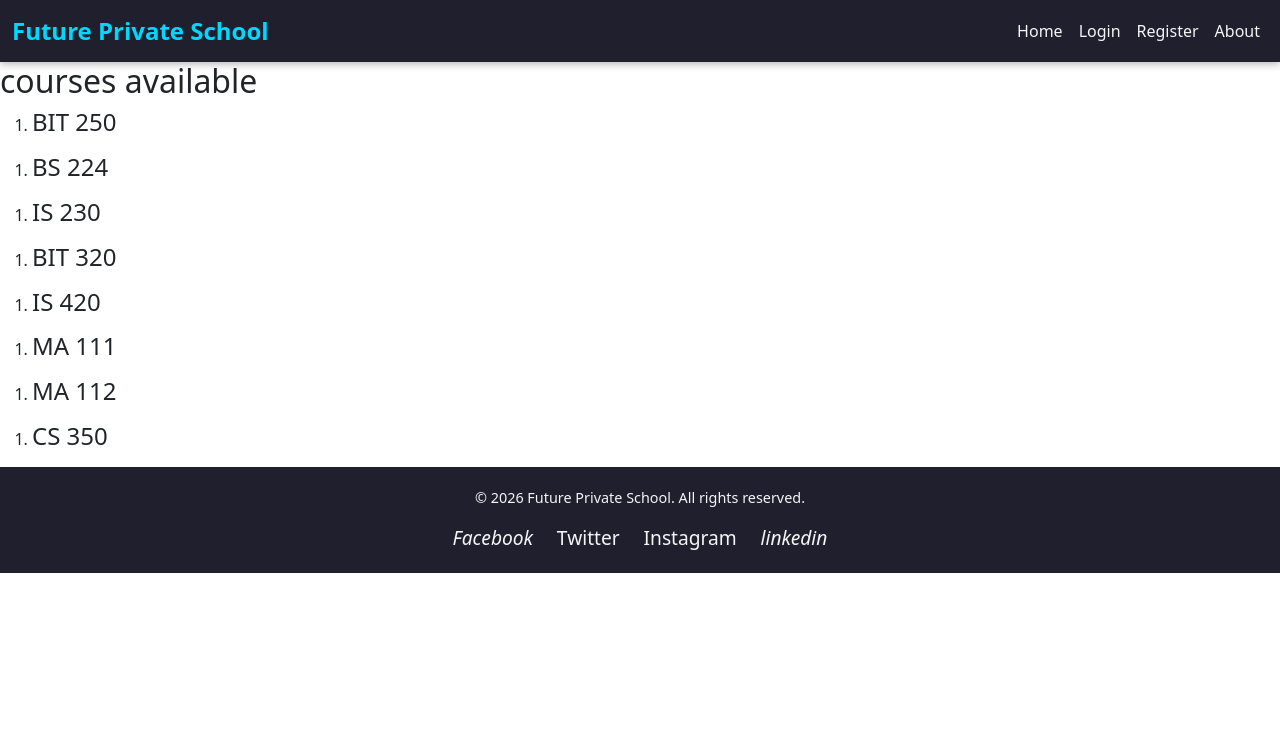
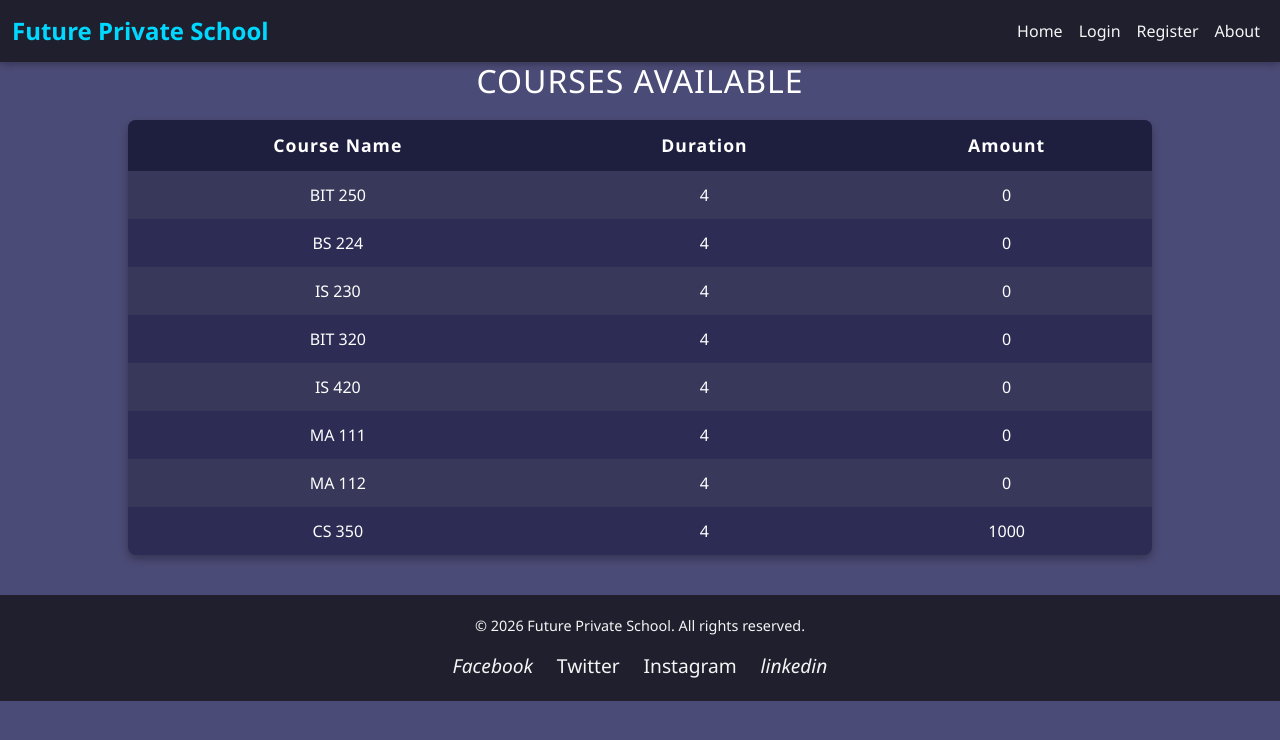
Before and after one commit to Stev12phen/STUDENT_SYSTEM, a Django app: page /view_courses/ in a window 1280 px wide. Shown: the top 740 px of the page. Run offline with Django 5.2, Linux system fonts and the light colour scheme; data comes from the database, SQL or seed files in the repository; both versions use the stored data as it was after the commit.

```diff
--- a/student_p/student_app/models.py
+++ b/student_p/student_app/models.py
@@ -3,6 +3,9 @@ from django.db import models
 # Create your models here.
 class Course(models.Model):
     name= models.CharField(max_length=100)
+    duration= models.CharField(max_length=2)
+    amount= models.PositiveIntegerField(max_length=6)
+    description= models.CharField(max_length=200)
     def __str__(self):
         return self.name
 
--- a/student_p/student_app/templates/Login.html
+++ b/student_p/student_app/templates/Login.html
@@ -66,7 +66,7 @@
 }
 
 .btn-login:hover {
-    background: #00aacc;
+    background: #28e010;
     transform: scale(1.05);
 }
 
--- a/student_p/student_app/templates/profile.html
+++ b/student_p/student_app/templates/profile.html
@@ -4,7 +4,8 @@
 {% block content %}
 <div class="container mt-5" style="max-width: 800px; line-height: 1.6; font-family: Arial, sans-serif;">
 
-    <h2 class="text-center mb-4">Student Profile</h2>
+    <h2 class="text-center mb-4">{{student.user.username}}'s Profile</h2>
+
 
     <hr>
 
@@ -35,7 +36,7 @@
 
    <hr>
 
-<!-- Profile Picture Section -->
+
 <h4 class="mb-3">Profile Picture</h4>
 
 <div style="
--- a/student_p/student_app/templates/view_courses.html
+++ b/student_p/student_app/templates/view_courses.html
@@ -1,12 +1,71 @@
-{% extends 'base.html' %}
+{% extends 'base.html' %} {% block content %}
 
-{% block content %}
-<h2>courses available</h2>
+<style>
+  body {
+    background-color: #4b4b77; /* dark bluish background */
+    color: white;
+    font-family: "Segoe UI", Tahoma, Geneva, Verdana, sans-serif;
+  }
 
-{%for course in courses %}
-    <ol>
-        <li><h4>  {{course.name}}</h4></li>
-    </ol>
-{% endfor %}
+  h2 {
+    text-align: center;
+    margin-bottom: 20px;
+    font-size: 2em;
+    letter-spacing: 1px;
+    text-transform: uppercase;
+  }
+
+  table {
+    width: 80%;
+    margin: 0 auto 40px auto;
+    border-collapse: collapse;
+    background-color: #2c2c54; /* dark table background */
+    box-shadow: 0 4px 8px rgba(0, 0, 0, 0.3);
+    border-radius: 8px;
+    overflow: hidden;
+  }
+
+  th,
+  td {
+    padding: 12px 20px;
+    text-align: center;
+  }
+
+  th {
+    background-color: #1e1e3f;
+    font-size: 1.1em;
+    letter-spacing: 1px;
+  }
+
+  tr:nth-child(even) {
+    background-color: #38385a;
+  }
+
+  tr:hover {
+    background-color: #57577f;
+    transition: 0.3s;
+  }
+
+  td {
+    font-size: 1em;
+  }
+</style>
+
+<h2>Courses Available</h2>
+<table>
+  <tr>
+    <th>Course Name</th>
+    <th>Duration</th>
+    <th>Amount</th>
+  </tr>
+
+  {% for course in courses %}
+  <tr>
+    <td>{{ course.name }}</td>
+    <td>{{ course.duration }}</td>
+    <td>{{ course.amount }}</td>
+  </tr>
+  {% endfor %}
+</table>
 
 {% endblock %}
--- a/student_p/student_app/views.py
+++ b/student_p/student_app/views.py
@@ -6,6 +6,8 @@ from django.contrib.auth.models import User
 from django.contrib import messages
 from django. contrib.auth.decorators import login_required, permission_required, user_passes_test
 from django.contrib.admin.views.decorators import staff_member_required
+from django.core.paginator import Paginator
+
 
 
 
@@ -50,7 +52,15 @@ def register_user(request):
 
 def student_info(request):
     students= Student.objects.all()
-    return render(request, 'student_info.html', {'students': students})
+    paginator= Paginator(students, 2)
+    page_number= request.GET.get('page')
+    page_obj= paginator.get_page(page_number)
+    return render(request, 'student_info.html', {
+        'students': students,
+        'page_obj': page_obj
+
+
+        })
 
 
 
@@ -252,12 +262,16 @@ def add_course(request):
     if request.method == 'POST':
 
         name = request.POST.get('name')
+        amount= request.POST.get('amount')
+        duration= request.POST.get('duration')
+        description= request.POST.get('description')
+
         if not name:
             error = "Course name is required."
             return render(request, 'courses/add_course.html', {'error': error})
 
         # Save the course
-        course = Course(name=name)
+        course = Course(name=name, amount= amount, duration= duration, description= description)
         course.save()
 
         return redirect('admin_dashboard')
```
Also changed, not shown: student_p/student_app/templates/add_course.html (+24 -2 lines), student_p/student_app/templates/register_student.html (+30 -32 lines), student_p/student_app/templates/student_info.html (+25 -1 lines), student_p/student_app/templates/success.html (+14 -1 lines), student_p/db.sqlite3, student_p/media/images/IMG-20251227-WA0000-removebg-preview.png (added), student_p/media/images/IMG-20251227-WA0002-removebg-preview.png (added), student_p/student_app/migrations/0007_course_amount_course_description_course_duration.py (added).
